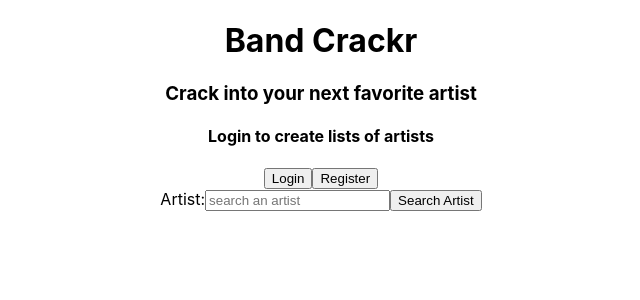
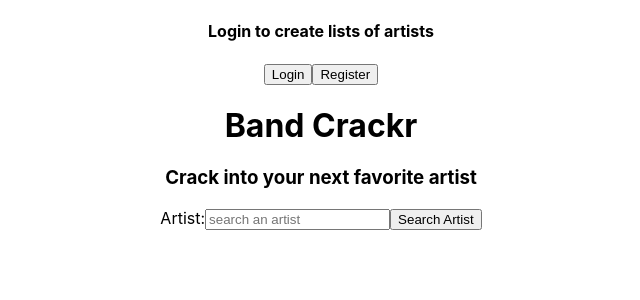
Before and after one commit to Dillonpyle/where-to-start-FE, a React (Create React App) app: page / in a window 1280 px wide. Shown: the top 300 px of the page, without its empty margins (319-959 px from the left). Built offline with nearby package versions, Linux system fonts and the light colour scheme.

Commit message:
reorganized app into nav, header, and main>

```diff
--- a/src/App.js
+++ b/src/App.js
@@ -113,8 +113,7 @@ class App extends Component {
   render() {
     return (
       <div className="App">
-        <h1>Band Crackr</h1>
-        <h3>Crack into your next favorite artist</h3>
+        <nav>
           {this.state.loggedIn ? null : <h4>Login to create lists of artists</h4>}
           {this.state.displayMessage ? <h3>{this.state.message}</h3> : null}
           {this.state.loggedIn ? null : <button onClick={this.toggleLogin.bind(null)}>Login</button>}
@@ -122,6 +121,11 @@ class App extends Component {
           {this.state.loggedIn ? <button onClick={this.logout.bind(null)}>Logout</button> : null}
           {this.state.showLogin ? <Login login={this.login} displayMessage={this.displayMessage}/> : null}
           {this.state.showRegister ? <Register register={this.register}/> : null}
+        </nav>
+        <header>
+          <h1>Band Crackr</h1>
+          <h3>Crack into your next favorite artist</h3>
+        </header>
         <MainDisplay userInfo={this.state} />
       </div>
     );
--- a/src/MainDisplay/index.js
+++ b/src/MainDisplay/index.js
@@ -133,7 +133,7 @@ class MainDisplay extends Component {
 				throw Error (response.statusText)
 			}
 
-			const parsedResponse = await response.json()
+			//const parsedResponse = await response.json()
 			//console.log(parsedResponse);
 
 			this.showLists()
```
Lines whose indentation alone changed are shown as unchanged.
